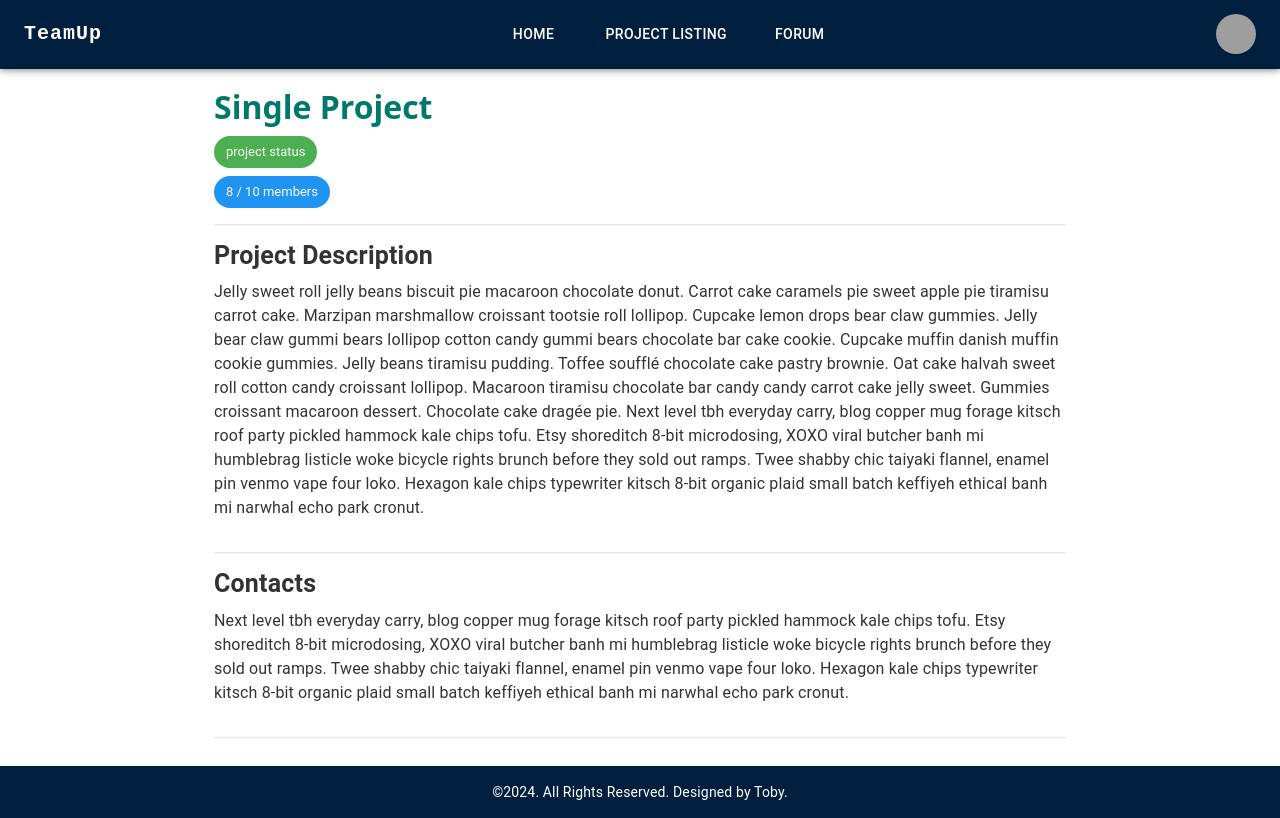
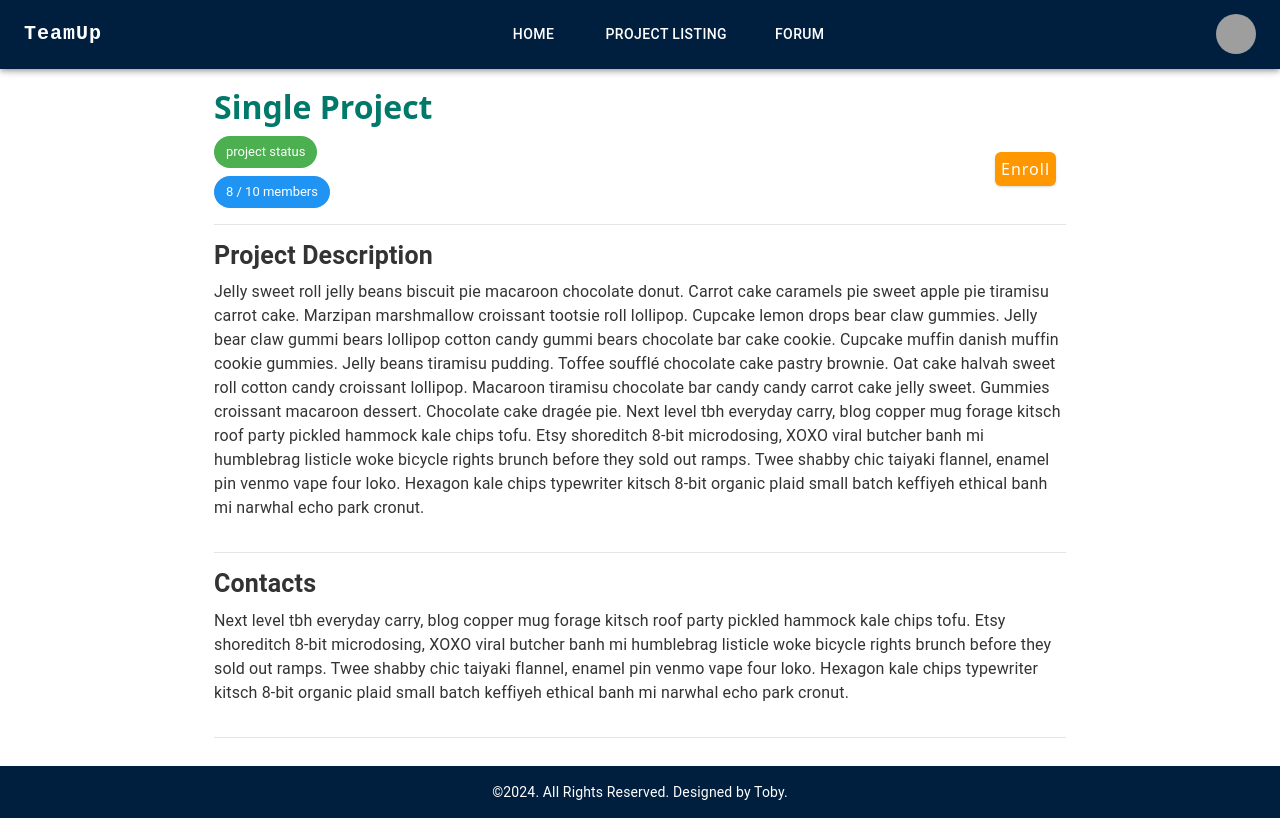
Before and after one commit to L-Qichen/team-up, a React (Vite) app: page /single-project in a window 1280 px wide. Built offline with nearby package versions, Linux system fonts and the light colour scheme; grey boxes are pictures that could not be loaded.

Commit message:
SingleProject page done

```diff
--- a/src/assets/css/Button.css
+++ b/src/assets/css/Button.css
@@ -31,3 +31,10 @@
 .blue-btn:hover{
   background: #001f3f;
 }
+
+.yellow-btn{
+  background: #ff9800;
+}
+.yellow-btn:hover{
+  background: #ff7300;
+}
--- a/src/pages/SingleProject.jsx
+++ b/src/pages/SingleProject.jsx
@@ -1,9 +1,10 @@
 import Box from '@mui/material/Box';
 import Container from '@mui/material/Container';
+import Grid from '@mui/material/Grid';
 import Typography from '@mui/material/Typography';
 import Chip from '@mui/material/Chip';
 import Stack from '@mui/material/Stack';
-import { Header, Footer } from '../components'
+import { Header, Footer, Button } from '../components'
 
 const SingleProject = () => {
   const status = "project status";
@@ -18,6 +19,8 @@ const SingleProject = () => {
           <h1 className='sp-title'>
             Single Project
           </h1>
+          <Grid container>
+            <Grid item xs={10} md={11}>
               <Stack direction="column"
                 spacing={1}
                 alignItems="flex-start"
@@ -25,6 +28,11 @@ const SingleProject = () => {
                 <Chip label={status} sx={{ background: '#4caf50', color: "#fff" }} />
                 <Chip label={`${membersRate} members`} sx={{ background: '#2094f3', color: "#fff" }} />
               </Stack>
+            </Grid>
+            <Grid item xs={2} md={1}>
+              <Button text="Enroll" buttonStyle="yellow-btn" />
+            </Grid>
+          </Grid>
         </Box>
         <div className='break-line' />
       </Container>
```
Lines whose indentation alone changed are shown as unchanged.
